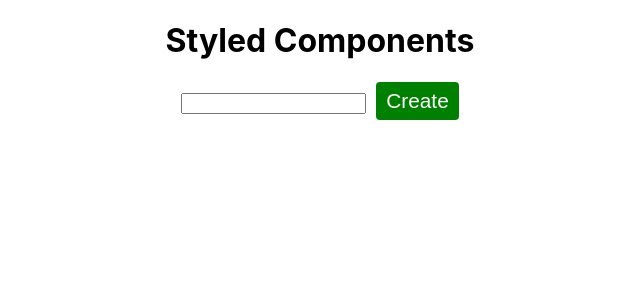
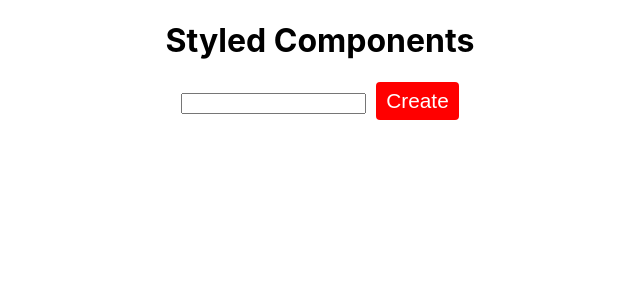
Before and after one commit to Rishu2000/styled-component-demo, a React (Create React App) app: page / in a window 1280 px wide. Shown: the top 300 px of the page, without its empty margins (320-960 px from the left). Built offline with nearby package versions, Linux system fonts and the light colour scheme.

Commit message:
Passed an argument.

```diff
--- a/src/App.js
+++ b/src/App.js
@@ -8,7 +8,7 @@ function App() {
       <h1>Styled Components</h1>
       <form action="">
         <input type="text"/>
-        <Button /*primary*/>Create</Button>   {/*primary is an argument that need to be passed for dynamic styled-components.*/}
+        <Button primary>Create</Button>   {/*primary is an argument that need to be passed for dynamic styled-components.*/}
       </form>
     </div>
   );
```
